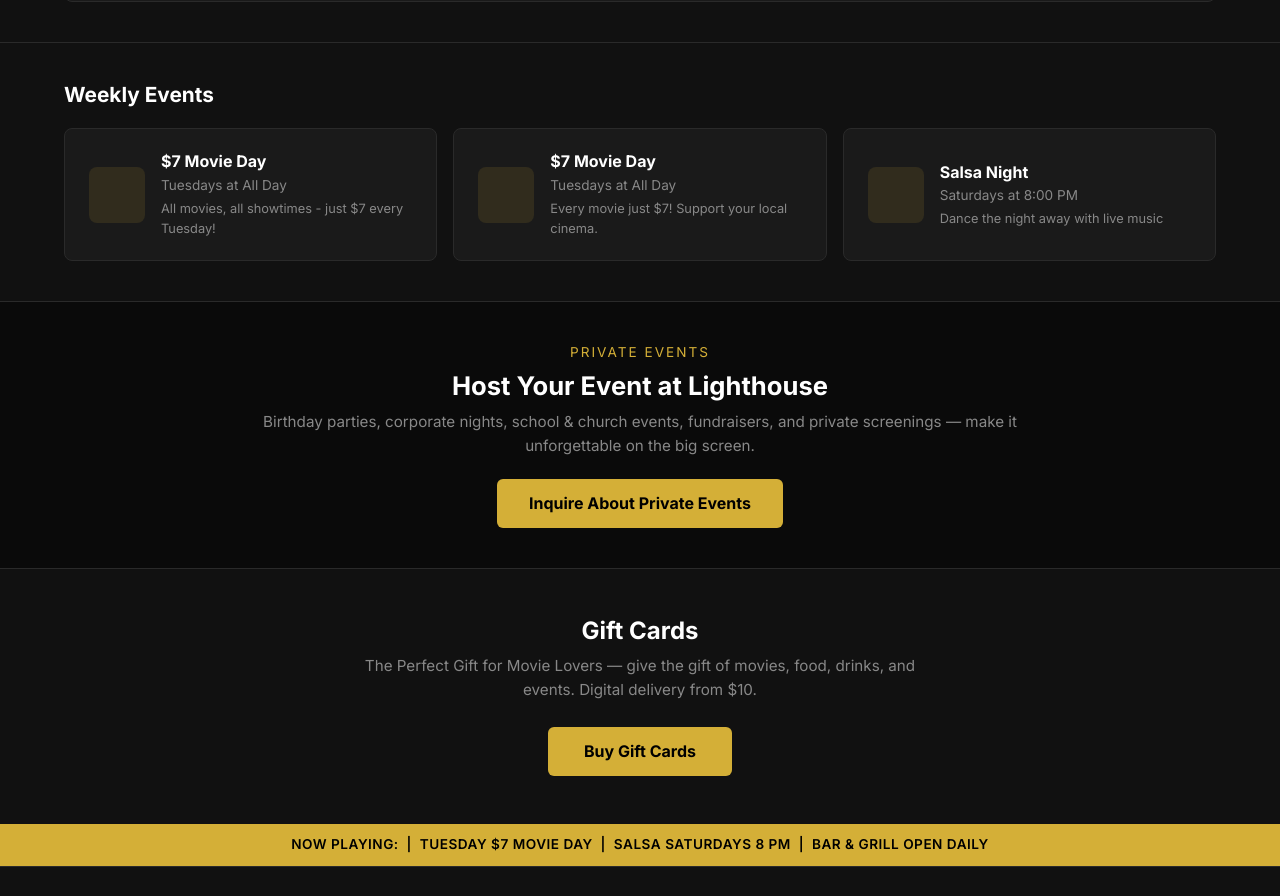
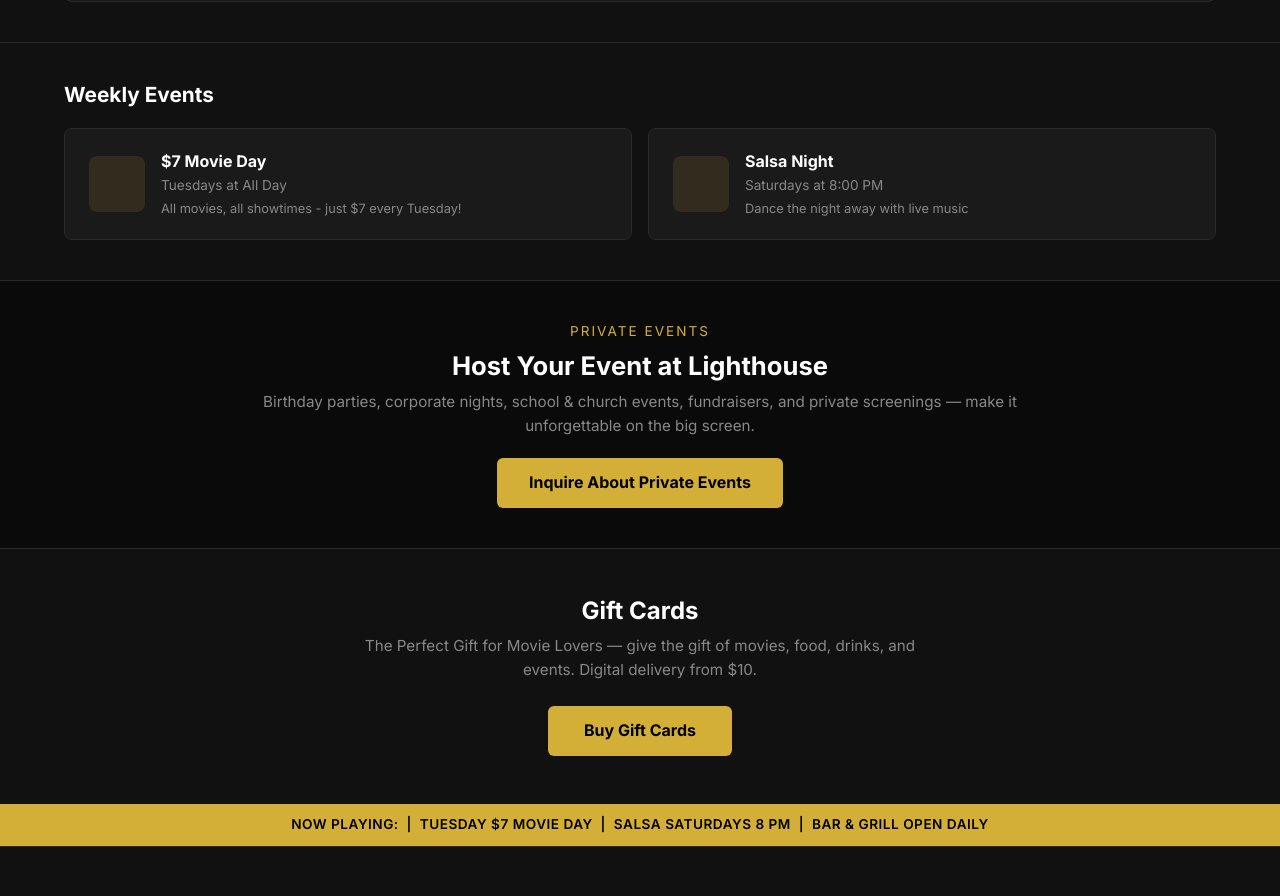
Before and after one commit to lighthousecinemapg-cyber/lighthouse-cinema, a Next.js app: page / in a window 1280 px wide. Shown: the part 3069-3965 px from the top of the page. Built offline with nearby package versions, Linux system fonts and the light colour scheme.

Commit message:
Audit: remove duplicate "$7 Movie Day" entry in Weekly Events
Daily audit 2026-09-05: the Weekly Events grid on the homepage listed Tuesday $7 Movie Day twice. Removed the second (redundant) entry. Data-only change; validated with esbuild.

```diff
--- a/app/page.js
+++ b/app/page.js
@@ -745,7 +745,7 @@ export default function HomePage() {
               <div style={{ display: 'grid', gridTemplateColumns: 'repeat(auto-fit, minmax(250px, 1fr))', gap: 16 }}>
                 {[
                   { day: 'Tuesday', name: '$7 Movie Day', time: 'All Day', desc: 'All movies, all showtimes - just $7 every Tuesday!' },
-                  { day: 'Tuesday', name: '$7 Movie Day', time: 'All Day', desc: 'Every movie just $7! Support your local cinema.' },
+
                   { day: 'Saturday', name: 'Salsa Night', time: '8:00 PM', desc: 'Dance the night away with live music' },
                 ].map(function(item) {
                   return (
```
